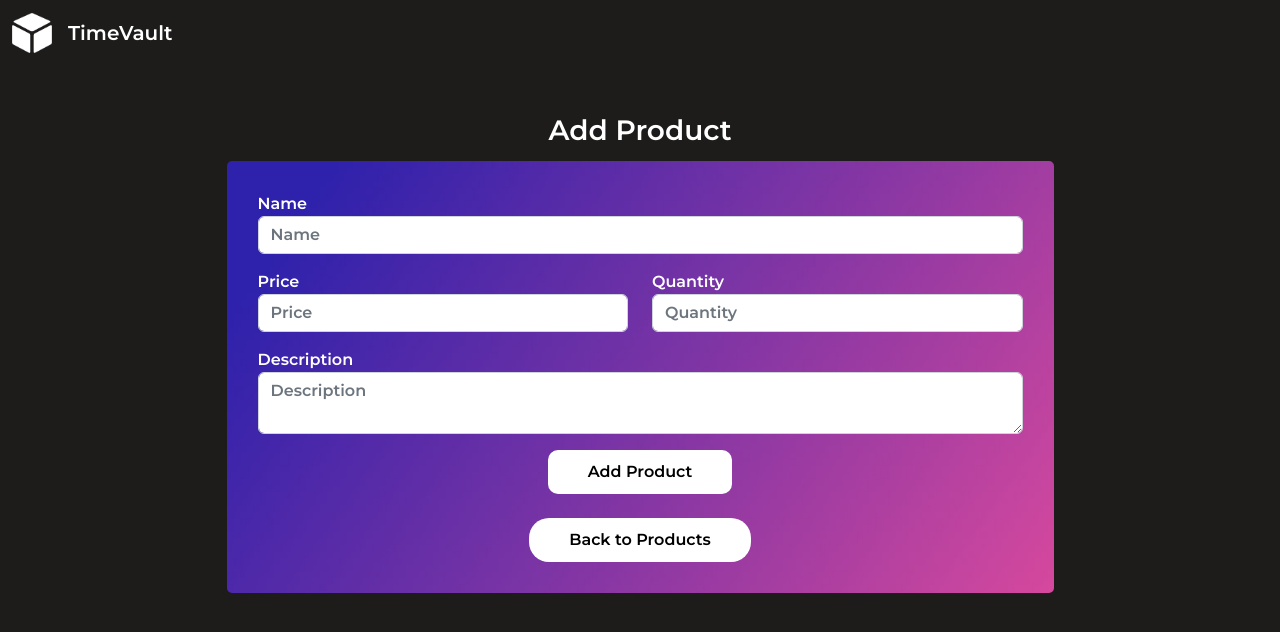
After one commit to Zerolimits45/App_dev_Project, a Flask app: page /admin/product/add in a window 1280 px wide. The commit adds this page. Shown: the top 632 px of the page. Run offline with Flask 2, Linux system fonts and the light colour scheme; some libraries are stand-ins or nearby versions.

Commit message:
add and edit product forms done

```diff
--- a/app.py
+++ b/app.py
@@ -217,10 +217,25 @@ def delete_user(id):
     flash('Deleted Successfully')
     return redirect(url_for('users'))
 
+
 # Admin Product View
 @app.route('/admin/product')
 def products():
     return render_template('admin/admin-products.html')
+
+
+# Admin Product Edit
+@app.route('/admin/product/edit')
+def edit_products():
+    form = EditProductForm(request.form)
+    return render_template('admin/admin-products-edit.html', form=form)
+
+
+# Admin Add Product
+@app.route('/admin/product/add')
+def create_products():
+    form = CreateProductForm(request.form)
+    return render_template('admin/admin-products-add.html', form=form)
 
 
 # Admin feedback View
@@ -228,5 +243,6 @@ def products():
 def feedback():
     return render_template('admin/admin-users-feedback.html')
 
+
 if __name__ == '__main__':
     app.run(debug=True)
--- a/forms.py
+++ b/forms.py
@@ -1,5 +1,4 @@
-from wtforms import Form, BooleanField, PasswordField, StringField, SelectField, SubmitField, TextAreaField, TelField, \
-    validators
+from wtforms import Form, BooleanField, PasswordField, StringField, SelectField, SubmitField, TextAreaField, TelField, validators, IntegerField
 from wtforms.validators import DataRequired, Email, EqualTo, ValidationError, Length, regexp
 import shelve
 
@@ -76,20 +75,20 @@ class SignUpForm(Form):
 
 # add product form
 class CreateProductForm(Form):
-    name = StringField('Name', validators=[DataRequired(message='Quantity needs to be a number.')])
-    price = StringField('Price', validators=[DataRequired(message="Price needs to be a number."), ])
-    description = TextAreaField('Remarks', validators=[validators.Optional()])
-    quantity = StringField('Price', validators=[DataRequired(message="Quantity needs to be a number.")])
+    name = StringField('Name', validators=[DataRequired(message='Please input a product name.')])
+    price = IntegerField('Price', validators=[DataRequired(message="Price needs to be a number."), ])
+    description = TextAreaField('Description', validators=[validators.Optional()])
+    quantity = IntegerField('Quantity', validators=[DataRequired(message="Quantity needs to be a number.")])
     add = SubmitField('Add')
 
 
 # edit product form
 
 class EditProductForm(Form):
-    name = StringField('Name', validators=[DataRequired(message='Quantity needs to be a number.')])
-    price = StringField('Price', validators=[DataRequired(message="Price needs to be a number."), ])
-    description = TextAreaField('Remarks', validators=[validators.Optional()])
-    quantity = StringField('Price', validators=[DataRequired(message="Quantity needs to be a number.")])
+    name = StringField('Name', validators=[DataRequired(message='Please input a product name.')])
+    price = IntegerField('Price', validators=[DataRequired(message="Price needs to be a number."), ])
+    description = TextAreaField('Description', validators=[validators.Optional()])
+    quantity = IntegerField('Quantity', validators=[DataRequired(message="Quantity needs to be a number.")])
     save = SubmitField('Save')
 
 
--- a/static/css/style.css
+++ b/static/css/style.css
@@ -82,7 +82,8 @@ a {
     border: none;
     background-color: #ff5261;
 }
-.add-btn{
+
+.add-btn {
     padding: 15px 30px;
     border-radius: 10px;
     border: none;
@@ -95,6 +96,18 @@ a {
     background-color: #7fff88;
     color: white;
 }
-.contact-image{
+
+.back-btn {
+    padding: 10px 40px;
+    border-radius: 20px;
+    border: none;
+    background-color: white;
+}
+
+.back-btn:hover {
+    background-color: #2280ff;
+    color: white;
+}
+.contact-image {
     object-fit: contain;
 }
--- /dev/null
+++ b/templates/admin/admin-products-add.html
@@ -0,0 +1,35 @@
+{% extends 'admin/adminbase-edit.html' %}
+{% block content %}
+    <h3 class="text-centre text-colour mt-5">Add Product</h3>
+    <div class="row">
+        <div class="col-md-12 d-flex justify-content-center">
+            <div class="card card-border login-background">
+                <div class="card-body">
+                    <form method="post">
+                        <div class="mb-3">
+                            {{ formHelper.renderField(form.name) }}
+                        </div>
+                        <div class="row">
+                            <div class="col-lg-6 mb-3">
+                                {{ formHelper.renderField(form.price) }}
+                            </div>
+                            <div class="col-lg-6 mb-3">
+                                {{ formHelper.renderField(form.quantity) }}
+                            </div>
+                        </div>
+                        <div class="mb-3">
+                            {{ formHelper.renderField(form.description) }}
+                        </div>
+                        <div class="d-flex justify-content-center">
+                            <input type="submit" value="Add Product" class="login-btn">
+                            <input type="hidden" name="csrf_token" value="{{ csrf_token() }}">
+                        </div>
+                    </form>
+                    <a href="{{ url_for('products') }}" class="d-flex justify-content-center mt-4">
+                        <button class="back-btn">Back to Products</button>
+                    </a>
+                </div>
+            </div>
+        </div>
+    </div>
+{% endblock %}
--- a/templates/admin/admin-products.html
+++ b/templates/admin/admin-products.html
@@ -1,7 +1,7 @@
 {% extends 'admin/adminbase.html' %}
 {% block content %}
     <h3 class="text-centre text-colour mt-5">Products</h3>
-        <a>
+        <a href="{{ url_for('create_products') }}">
             <button class="add-btn mb-4 mt-5">Add Product +</button>
         </a>
     <div class="row">
@@ -24,7 +24,7 @@
                     <td>img</td>
                     <td>40</td>
                     <td>
-                        <a href="#" class="me-1">
+                        <a href="{{ url_for('edit_products') }}" class="me-1">
                             <button class="edit-btn">Edit</button>
                         </a>
                         <a href="#">
--- a/templates/contact-success.html
+++ b/templates/contact-success.html
@@ -3,6 +3,6 @@
 <h1 class="text-centre text-colour mt-5">Thank you for your feedback</h1>
 <h1 class="text-centre text-colour mt-5">We will get back to you as soon as we can</h1>
 <a href="{{ url_for('home') }}" class="d-flex justify-content-center mt-4">
-    <button class="login-btn">Back to Home</button>
+    <button class="back-btn">Back to Home</button>
 </a>
 {% endblock %}
```
Also changed, not shown: templates/admin/admin-products-edit.html (added, +32 -0 lines).
